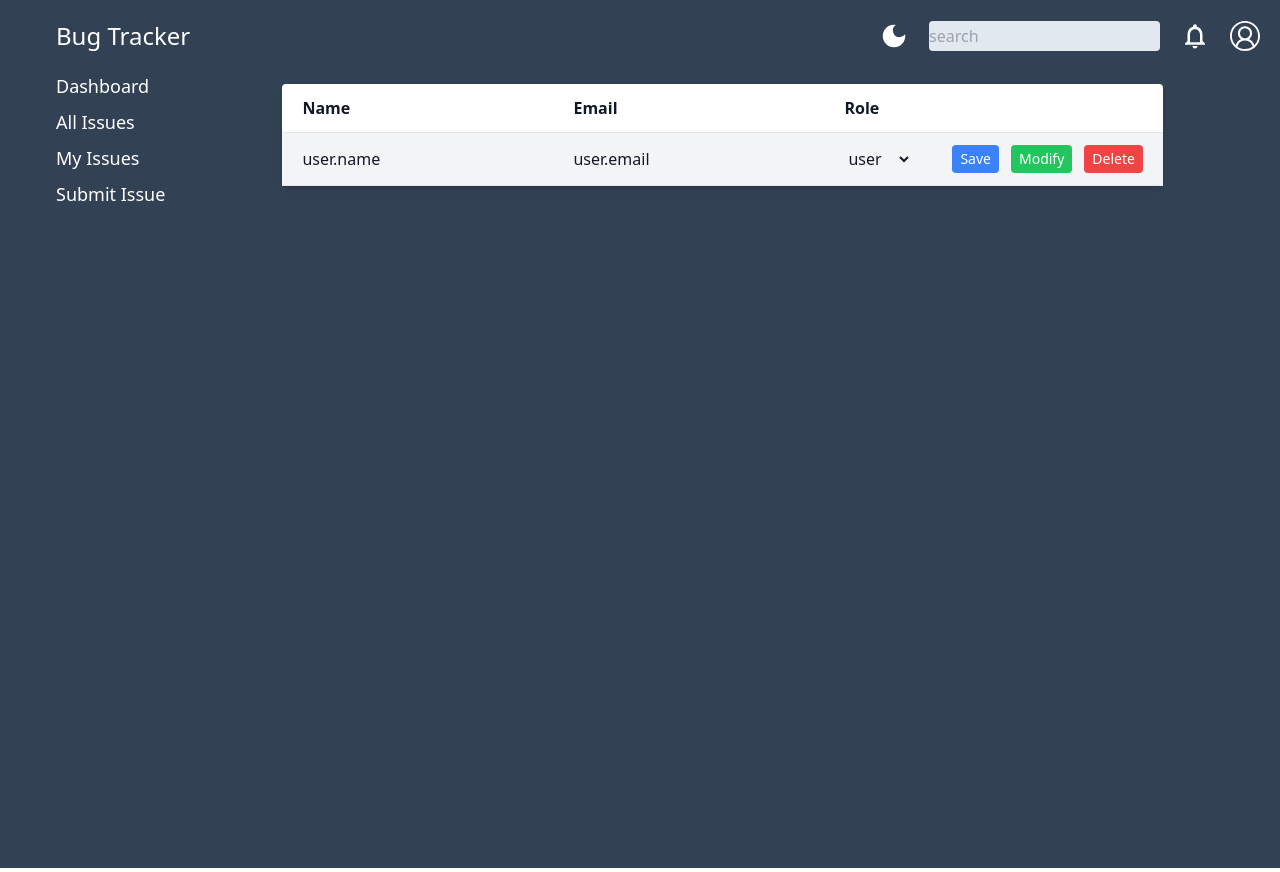
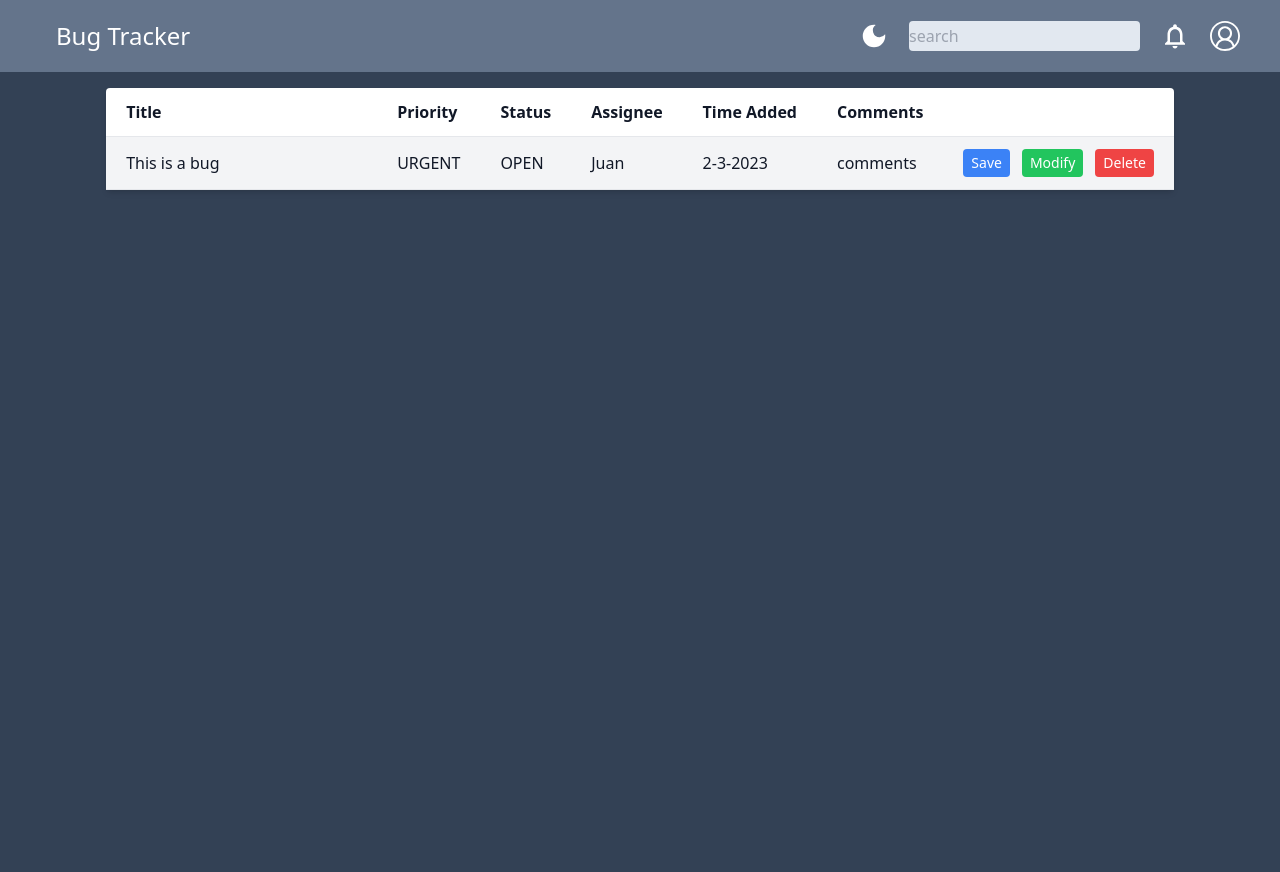
Before and after one commit to luvgo/bug-tracker, a Next.js app: page /user/bugtracker in a window 1280 px wide. Built offline with nearby package versions, Linux system fonts and the light colour scheme.

Commit message:
improved navbar and added it in _app.tsx, also added a row componenet for bug tracker, added prisma(PlanetScale Has been implemented, and added incremental to ts.config

```diff
--- a/components/Navbar.tsx
+++ b/components/Navbar.tsx
@@ -2,31 +2,11 @@ import Link from "next/link";
 import { VscAccount } from "react-icons/vsc";
 import { MdNotificationsNone, MdDarkMode } from "react-icons/md";
 
-export const SideBar = () => {
-  return (
-    <nav className="flex h-screen w-fit flex-col pl-14 text-left text-lg text-white">
-      <Link href="/user" className="py-1">
-        Dashboard
-      </Link>
-      <Link href="/user/bugtracker" className="py-1">
-        All Issues
-      </Link>
-      <Link href="" className="py-1">
-        My Issues
-      </Link>
-      <Link href="" className="py-1">
-        Submit Issue
-      </Link>
-    </nav>
-  );
-};
-
 const Navbar = () => {
   return (
     <>
-      <div className="pt-5" />
-      <header className="flex items-center justify-between text-white">
-        <h1 className="bold pl-14 text-2xl">Bug Tracker</h1>
+      <header className="flex w-screen items-center justify-between bg-slate-500 p-5 text-white">
+        <h1 className="bold pl-9 text-2xl">Bug Tracker</h1>
         <nav className="flex justify-end">
           <MdDarkMode className="mx-5" size="30" />
           <input
@@ -40,7 +20,6 @@ const Navbar = () => {
           </Link>
         </nav>
       </header>
-      <div className="py-2" />
     </>
   );
 };
--- a/src/pages/_app.tsx
+++ b/src/pages/_app.tsx
@@ -1,9 +1,15 @@
 import { type AppType } from "next/dist/shared/lib/utils";
+import Navbar from "../../components/Navbar";
 
 import "../styles/globals.css";
 
 const MyApp: AppType = ({ Component, pageProps }) => {
-  return <Component {...pageProps} />;
+  return (
+    <>
+      <Navbar />
+      <Component {...pageProps} />
+    </>
+  );
 };
 
 export default MyApp;
--- a/src/pages/user/bugtracker.tsx
+++ b/src/pages/user/bugtracker.tsx
@@ -1,48 +1,35 @@
 import Head from "next/head";
 import Navbar from "../../../components/Navbar";
-import { SideBar } from "../../../components/Navbar";
-import { MdNotificationsNone } from "react-icons/md";
 
-export default function BugTracker() {
+type rowProps = {
+  title: string;
+  priority: string;
+  status: string;
+  assignee: string;
+  timeAdded: string;
+  comments: string;
+};
+
+const Row = (props: rowProps) => {
   return (
-    <>
-      <Head>
-        <title>bug-tracker</title>
-        <meta name="description" content="bug-tracker" />
-      </Head>
-      <main className="h-full w-full bg-slate-700 font-sans">
-        <Navbar />
-        <div className="flex text-gray-900">
-          <SideBar />
-          <div className="mx-auto p-4">
-            <table className="text-md min-w-screen mb-4 rounded bg-white shadow-md">
-              <tbody>
-                <tr className="border-b">
-                  <th className="p-3 px-5 text-left">Name</th>
-                  <th className="p-3 px-5 text-left">Email</th>
-                  <th className="p-3 px-5 text-left">Role</th>
-                  <th></th>
-                </tr>
     <tr className="border-b bg-gray-100 hover:bg-orange-100">
       <td className="p-3 px-5">
-                    <input
-                      type="text"
-                      value="user.name"
-                      className="bg-transparent"
-                    />
+        <input type="text" value={props.title} className="bg-transparent" />
       </td>
       <td className="p-3 px-5">
-                    <input
-                      type="text"
-                      value="user.email"
-                      className="bg-transparent"
-                    />
+        <span className="bg-transparent">{props.priority}</span>
       </td>
       <td className="p-3 px-5">
-                    <select value="user.role" className="bg-transparent">
-                      <option value="user">user</option>
-                      <option value="admin">admin</option>
-                    </select>
+        <span className="bg-transparent">{props.status}</span>
+      </td>
+      <td className="p-3 px-5">
+        <span className="bg-transparent">{props.assignee}</span>
+      </td>
+      <td className="p-3 px-5">
+        <span className="bg-transparent">{props.timeAdded}</span>
+      </td>
+      <td className="p-3 px-5">
+        <span className="bg-transparent">{props.comments}</span>
       </td>
       <td className="flex justify-end p-3 px-5">
         <button
@@ -65,6 +52,38 @@ export default function BugTracker() {
         </button>
       </td>
     </tr>
+  );
+};
+
+const BugTracker = () => {
+  return (
+    <>
+      <Head>
+        <title>bug-tracker</title>
+        <meta name="description" content="bug-tracker" />
+      </Head>
+      <main className="font-san h-screen w-screen bg-slate-700">
+        <div className="flex justify-center text-gray-900">
+          <div className="p-4">
+            <table className="text-md rounded bg-white shadow-md">
+              <tbody>
+                <tr className="h-fit border-b">
+                  <th className="p-3 px-5 text-left">Title</th>
+                  <th className="p-3 px-5 text-left">Priority</th>
+                  <th className="p-3 px-5 text-left">Status</th>
+                  <th className="p-3 px-5 text-left">Assignee</th>
+                  <th className="p-3 px-5 text-left">Time Added</th>
+                  <th className="p-3 px-5 text-left">Comments</th>
+                  <th></th>
+                </tr>
+                <Row
+                  title="This is a bug"
+                  priority="URGENT"
+                  status="OPEN"
+                  assignee="Juan"
+                  timeAdded="2-3-2023"
+                  comments="comments"
+                />
               </tbody>
             </table>
           </div>
@@ -72,4 +91,6 @@ export default function BugTracker() {
       </main>
     </>
   );
-}
+};
+
+export default BugTracker;
--- a/tsconfig.json
+++ b/tsconfig.json
@@ -12,6 +12,7 @@
     "moduleResolution": "node",
     "resolveJsonModule": true,
     "isolatedModules": true,
+    "incremental": true,
     "jsx": "preserve",
     "incremental": true,
     "noUncheckedIndexedAccess": true
```
Lines whose indentation alone changed are shown as unchanged.
